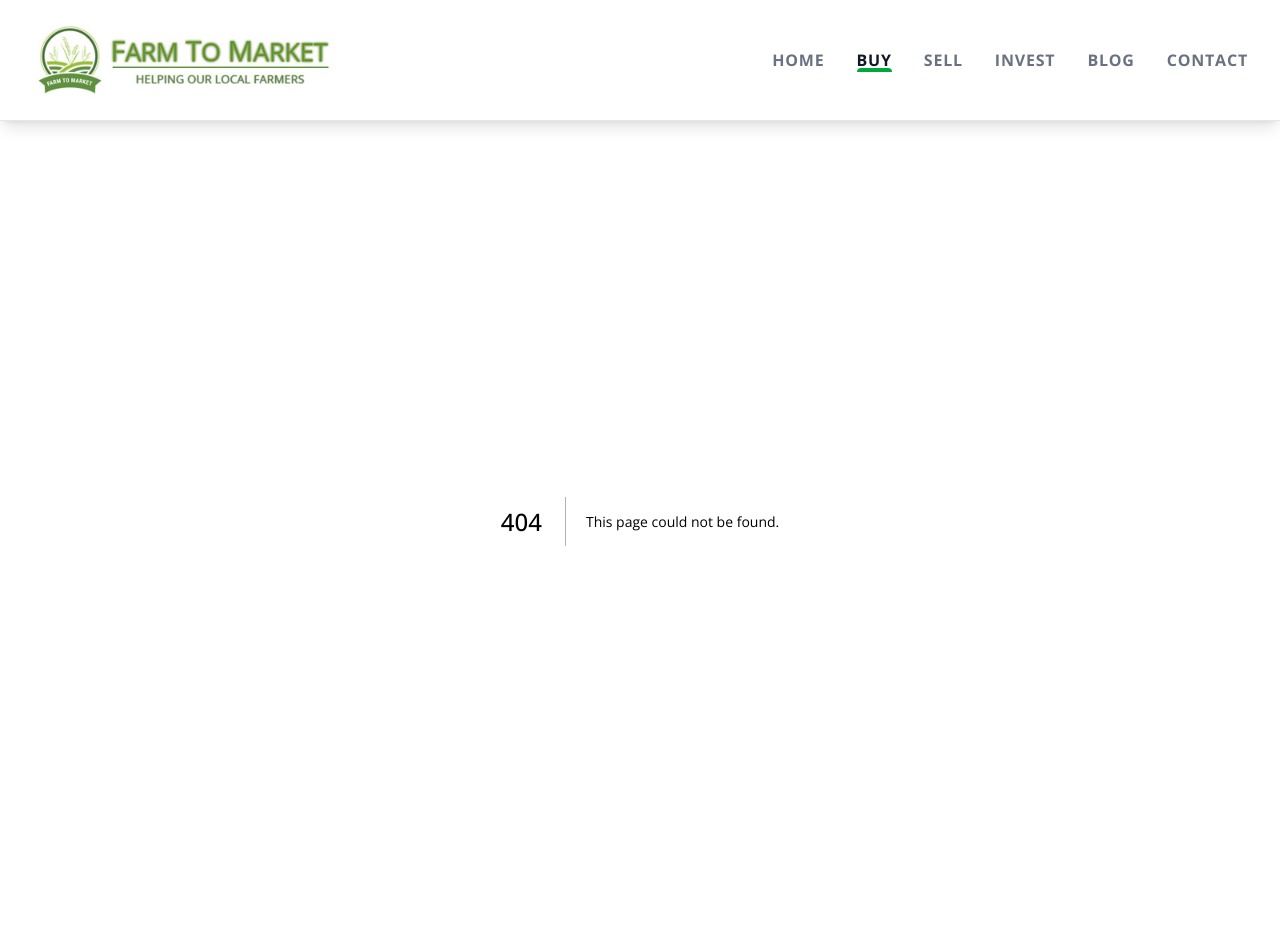
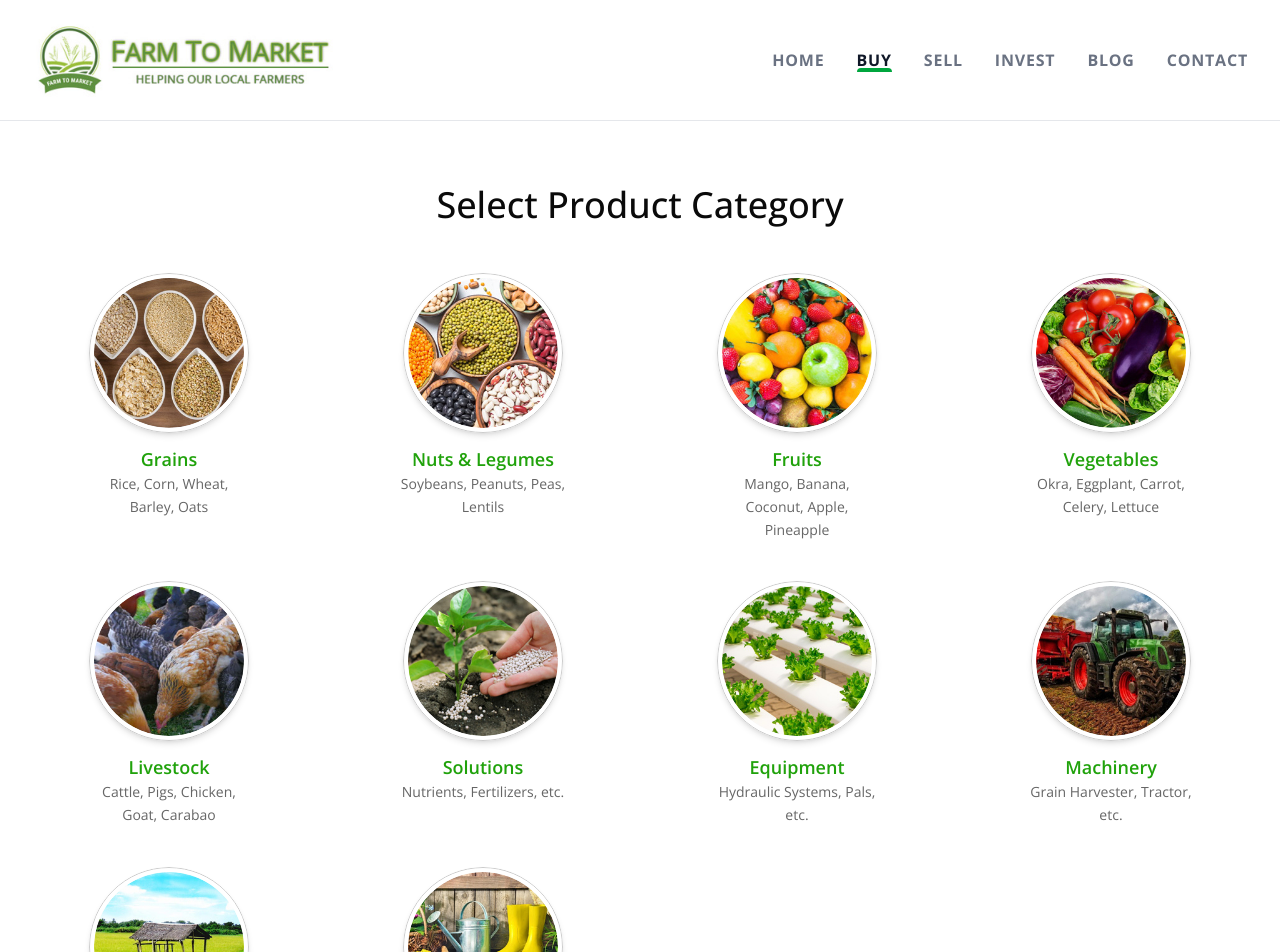
Before and after one commit to MuhammadLateef/Farm-To-Market-Philippines, a Next.js app: page /buy in a window 1280 px wide. Before the commit this address had no page. Shown: the top 952 px of the page. Built offline with nearby package versions, Linux system fonts and the light colour scheme.

Commit message:
add my-account page, sell page

```diff
--- /dev/null
+++ b/src/app/buy/page.tsx
@@ -0,0 +1,95 @@
+import React from 'react'
+import ProductCard from "@/components/Buy-and-Sell/product-card"
+import bsGrains from '@/assets/buy-sell/bs-grains.jpg';
+import bsLegumes from '@/assets/buy-sell/bs-legumes.jpg';
+import bsFruits from '@/assets/buy-sell/bs-fruits.jpg';
+import bsVeggies from '@/assets/buy-sell/bs-veggies.jpg';
+import bsAnimals from '@/assets/buy-sell/bs-animals.jpg';
+import bsFertilizers from '@/assets/buy-sell/bs-fertilizers.jpg';
+import hydroponics from '@/assets/buy-sell/hydroponics.jpg';
+import bsMachines from '@/assets/buy-sell/bs-machines.jpg';
+import bsFarmland from '@/assets/buy-sell/bs-farmland.jpg';
+import bsTools from '@/assets/buy-sell/bs-tools.jpg';
+
+const products = [
+    {
+        id: 1,
+        name: 'Grains',
+        category: 'Rice, Corn, Wheat, Barley, Oats',
+        image: bsGrains,
+    },
+    {
+        id: 2,
+        name: 'Nuts & Legumes',
+        category: 'Soybeans, Peanuts, Peas, Lentils',
+        image: bsLegumes,
+    },
+    {
+        id: 3,
+        name: 'Fruits',
+        category: 'Mango, Banana, Coconut, Apple, Pineapple',
+        image: bsFruits,
+    },
+    {
+        id: 4,
+        name: 'Vegetables',
+        category: 'Okra, Eggplant, Carrot, Celery, Lettuce',
+        image: bsVeggies,
+    },
+    {
+        id: 5,
+        name: 'Livestock',
+        category: 'Cattle, Pigs, Chicken, Goat, Carabao',
+        image: bsAnimals,
+    },
+    {
+        id: 6,
+        name: 'Solutions',
+        category: 'Nutrients, Fertilizers, etc.',
+        image: bsFertilizers,
+    },
+    {
+        id: 7,
+        name: 'Equipment',
+        category: 'Hydraulic Systems, Pals, etc.',
+        image: hydroponics,
+    },
+    {
+        id: 8,
+        name: 'Machinery',
+        category: 'Grain Harvester, Tractor, etc.',
+        image: bsMachines,
+    },
+    {
+        id: 9,
+        name: 'Land for Sale',
+        category: 'Farm Lots, Fish Ponds, Piggeries, etc.',
+        image: bsFarmland,
+    },
+    {
+        id: 10,
+        name: 'Gardening Tools',
+        category: 'Shovels, Rakes, Gloves, Boots, Watering Cans, etc.',
+        image: bsTools,
+    },
+];
+const page = () => {
+    return (
+        <section className="w-full py-4 px-4 md:px-6 lg:px-8 bg-background">
+            <div className="max-w-7xl mx-auto">
+                {/* Section Title */}
+                <h2 className="text-3xl md:text-4xl font-medium text-foreground text-center my-12">
+                    Select Product Category
+                </h2>
+                {/* Products Grid */}
+                <div className="grid grid-cols-1 md:grid-cols-2 lg:grid-cols-4 gap-8 lg:gap-10">
+                    {products.map((product) => (
+                        <ProductCard key={product.id} product={product} />
+                    ))}
+                </div>
+            </div>
+        </section>
+    )
+}
+
+export default page
--- /dev/null
+++ b/src/app/my-account/lost-password/page.tsx
@@ -0,0 +1,50 @@
+import { Button } from "@/components/ui/button"
+import { Input } from "@/components/ui/input"
+import Link from "next/link"
+
+export default function LostPasswordPage() {
+    return (
+        <div className=" pt-12 px-4">
+            <div className="max-w-7xl mx-auto">
+                {/* Header */}
+                <div className="mb-12">
+
+                    {/* Lost Password Form */}
+                    <div className="bg-card p-8 sm:p-12 md:p-16 rounded-lg shadow-sm border border-border ">
+                        {/* Description */}
+                        <h1 className="md:text-4xl text-3xl  font-medium text-foreground mb-8">Lost password</h1>
+                        <p className="text-muted-foreground text-sm mb-6">
+                            Lost your password? Please enter your username or email address. You will receive a link to create a new
+                            password via email.
+                        </p>
+
+                        <form className="space-y-6">
+                            {/* Username/Email Field */}
+                            <div className="space-y-2">
+                                <label htmlFor="username" className="text-sm font-normal text-foreground">
+                                    Username or email
+                                </label>
+                                <Input id="username" type="text" placeholder="" className="w-full" required />
+                            </div>
+
+                            {/* Reset Password Button */}
+                            <Button
+                                type="submit"
+                                className="w-auto my-4 bg-green-600 hover:bg-green-700 text-white font-semibold py-2 rounded"
+                            >
+                                Reset password
+                            </Button>
+                        </form>
+
+                        {/* Back to Login Link */}
+                        <div className="mt-6">
+                            <Link href="/my-account" className="text-green-600 hover:text-green-700 font-medium text-sm">
+                                Back to login
+                            </Link>
+                        </div>
+                    </div>
+                </div>
+            </div>
+        </div>
+    )
+}
--- /dev/null
+++ b/src/app/my-account/page.tsx
@@ -0,0 +1,66 @@
+import Link from "next/link"
+import { Button } from "@/components/ui/button"
+import { Input } from "@/components/ui/input"
+import { Checkbox } from "@/components/ui/checkbox"
+
+export default function MyAccountPage() {
+  return (
+    <div className="h-auto pt-12 px-4">
+      <div className="max-w-7xl mx-auto ">
+        {/* Header */}
+        <div className="mb-12">
+
+          {/* Login Form */}
+          <div className="bg-card md:p-12 sm:p-8 p-6 rounded-lg shadow-sm border border-border">
+          <h1 className="md:text-4xl text-3xl  font-medium text-foreground mb-8">My Account</h1>
+            <h2 className="text-2xl font-semibold text-foreground mb-6">Login</h2>
+
+            <form className="space-y-6">
+              {/* Username/Email Field */}
+              <div className="space-y-2">
+                <label htmlFor="username" className="text-sm font-normal text-foreground my-2">
+                  Username or email address <span className="text-red-600">*</span>
+                </label>
+                <Input id="username" type="text" placeholder="" className="w-full" required />
+              </div>
+
+              {/* Password Field */}
+              <div className="space-y-2 sm:my-3 my-1">
+                <label htmlFor="password" className="text-sm font-normal text-foreground">
+                  Password <span className="text-red-600 ">*</span>
+                </label>
+                <Input id="password" type="password" placeholder="" className="w-full" required />
+              </div>
+
+              {/* Remember Me Checkbox */}
+              <div className="flex items-center space-x-2 my-4">
+                <Checkbox id="remember" />
+                <label htmlFor="remember" className="text-sm ml-2 font-normal text-foreground cursor-pointer">
+                  Remember me
+                </label>
+              </div>
+
+              {/* Login Button */}
+              <Button
+                type="submit"
+                className=" bg-green-600 hover:bg-green-700 text-white font-semibold py-2 rounded"
+              >
+                Log in
+              </Button>
+            </form>
+
+            {/* Lost Password Link */}
+            <div className="mt-6">
+              <Link
+                href="/my-account/lost-password"
+                className="text-green-600 hover:text-green-700 font-medium text-sm"
+              >
+                Lost your password?
+              </Link>
+            </div>
+          </div>
+        </div>
+      </div>
+    </div>
+  )
+}
--- a/src/app/page.tsx
+++ b/src/app/page.tsx
@@ -1,7 +1,7 @@
 import { Hero } from "@/components/Hero/index";
 import { WhoAreWeSection } from '@/components/who-are-we/who-are-we-section'
 import { HowItWorksSection } from '@/components/how-it-works/how-it-works-section'
-import { BuyAndSellSection } from '@/components/Buy-and-Sell/by-and-sell-section'
+import  BuyAndSellSection  from '@/components/Buy-and-Sell/by-and-sell-section'
 export default function Home() {
   return (
     <main>
--- /dev/null
+++ b/src/app/sell/page.tsx
@@ -0,0 +1,35 @@
+// pages/sell.tsx
+import Hero from '@/components/Hero';
+import bgHero from "@/assets/home/header.jpg";
+const SellPage = () => {
+    return (
+        <div>
+            <Hero
+                title="SELL"
+                subtitle=""
+                backgroundImage={bgHero.src} // Path to your image
+            />
+            <div className="w-full max-w-4xl mx-auto p-6 space-y-6 text-center    ">
+                <div className="flex flex-col items-center space-y-8 mt-6">
+                    <h2 className='text-3xl font-semibold'>Join for Free to Start Selling</h2>
+                    <p className='text-base text-gray-600 mt-7'>If you are a farmer or a supplier of farm products, you can register to join for free by clicking the button below.</p>
+                    <a href="#">
+                        <button
+                            className="
+      md:text-3xl sm:text-2xl text-xl uppercase font-semibold text-white sm:px-14 px-18 py-4 rounded-full cursor-pointer my-6
+      bg-gradient-to-b from-[#429929] to-[#519437]
+      transition-all duration-300 ease-out
+      hover:from-green-600 hover:to-green-800
+      active:scale-95
+    " >
+                            Register for Free
+                        </button>
+                    </a>
+                    <a href="#" className='my-2 hover:text-green-500 text-green-600'>Already a member? Click here to log in to your shop dashboard.</a>
+                </div>
+            </div>
+        </div>
+    );
+};
+
+export default SellPage;
--- a/src/components/Buy-and-Sell/product-card.tsx
+++ b/src/components/Buy-and-Sell/product-card.tsx
@@ -11,7 +11,7 @@ interface ProductCardProps {
   }
 }
 
-export function ProductCard({ product }: ProductCardProps) {
+export default function ProductCard({ product }: ProductCardProps) {
   return (
     <div className="flex flex-col items-center text-center space-y-3 hover:scale-105 transition-transform duration-300">
       {/* Product Image Circle */}
@@ -36,3 +36,6 @@ export function ProductCard({ product }: ProductCardProps) {
     </div>
   )
 }
+
+
+// export default ProductCard;
--- /dev/null
+++ b/src/components/Hero.tsx
@@ -0,0 +1,25 @@
+// components/Hero.tsx
+import React from 'react';
+
+interface HeroProps {
+  title: string;
+  subtitle?: string;
+  backgroundImage: string;
+}
+
+const Hero: React.FC<HeroProps> = ({ title, subtitle, backgroundImage }) => {
+  return (
+    <div
+      className="relative w-full h-[500px] bg-cover bg-center flex items-center justify-center"
+      style={{ backgroundImage: `url(${backgroundImage})` }}
+    >
+      <div className="absolute inset-0 bg-black opacity-10"></div>
+      <div className="relative text-center text-white px-4">
+        <h1 className="text-4xl md:text-5xl font-medium mb-4 tracking-wider">{title}</h1>
+        {subtitle && <p className="text-xl">{subtitle}</p>}
+      </div>
+    </div>
+  );
+};
+
+export default Hero;
--- a/src/components/Hero/hero.tsx
+++ b/src/components/Hero/hero.tsx
@@ -26,7 +26,7 @@ export default function Hero({
             </div>
 
             <div className="relative z-10 w-full max-w-2xl mx-auto px-4 md:px-8">
-                <div className="bg-white/0 p-7 md:p-12 shadow-xl border-16 border-white/95 !space-y-6">
+                <div className="bg-white/0 p-7 md:p-12 shadow-xl border-16 border-white/95 space-y-6">
 
                     <h1 className="text-3xl md:text-4xl lg:text-5xl font-bold text-white/90 text-center leading-tight">
                         {heading}
```
Also changed, not shown: src/components/Buy-and-Sell/by-and-sell-section.tsx (+4 -3 lines).
